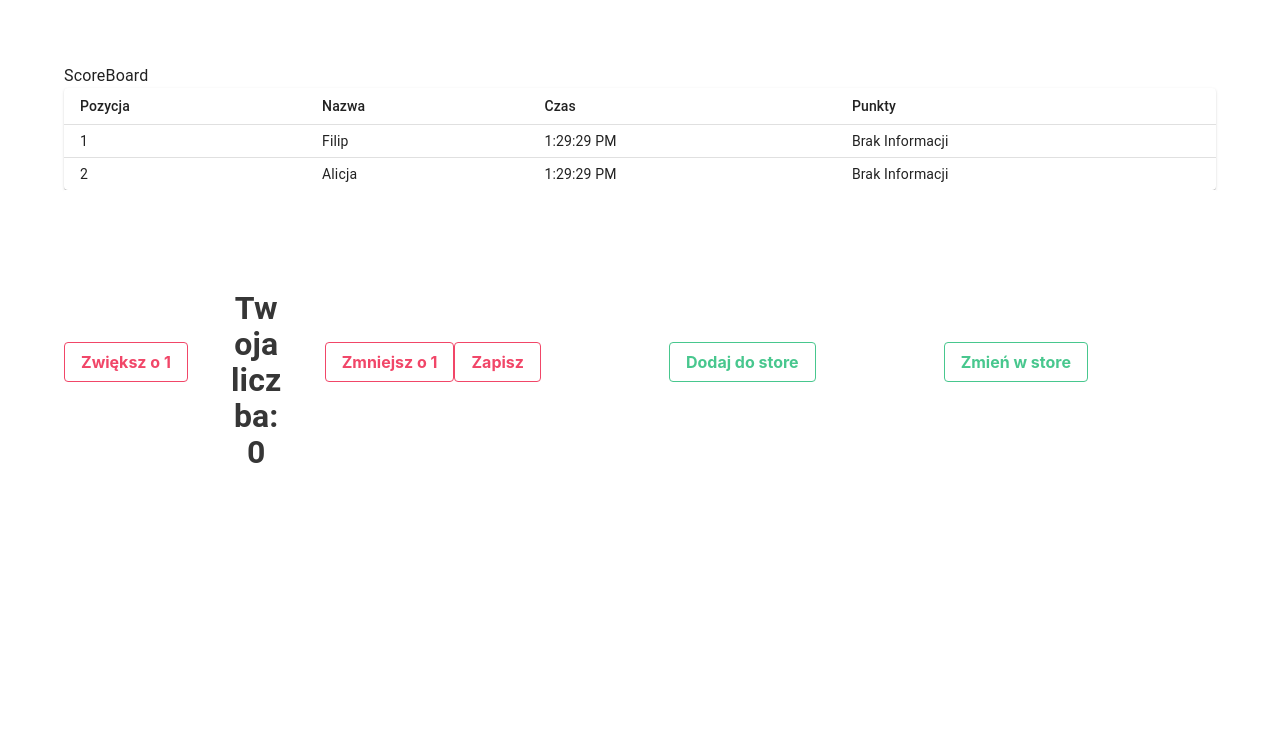
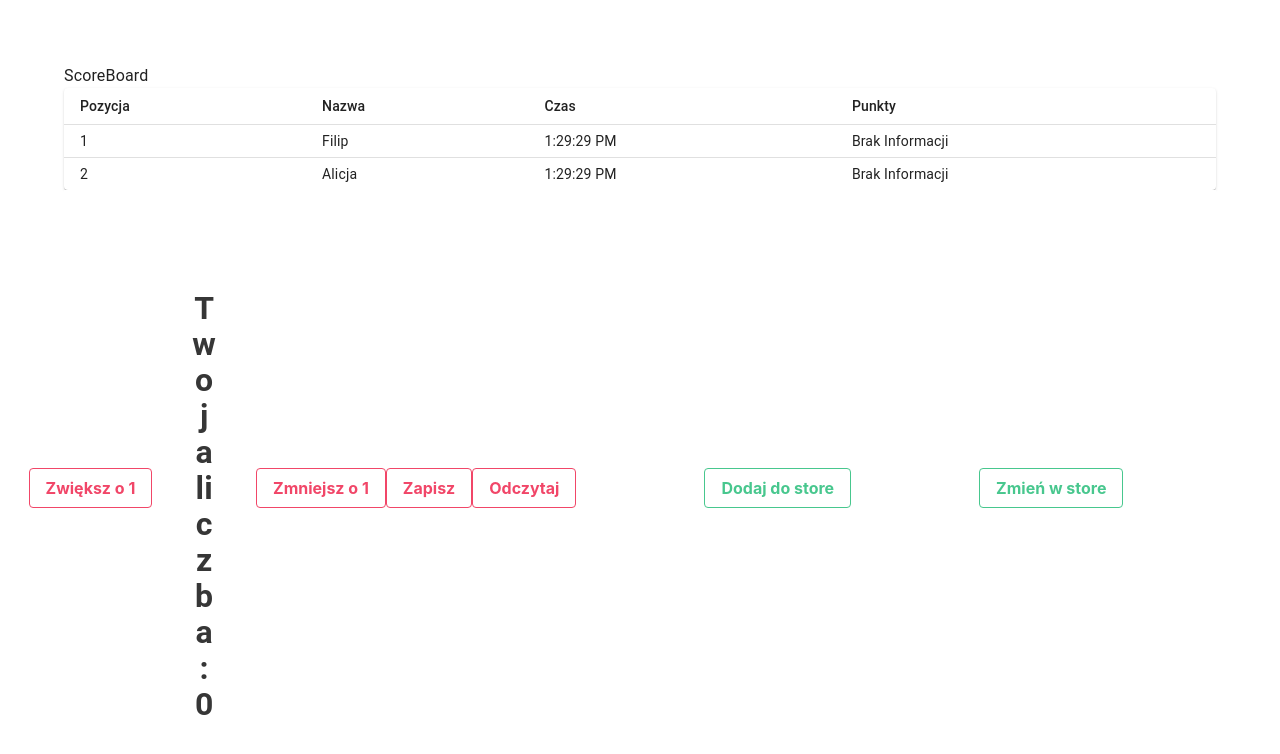
Before and after one commit to konradhanus/thesinners-scoreboard, a React (Create React App) app: page / in a window 1280 px wide. Shown: the top 754 px of the page. Built offline with nearby package versions, Linux system fonts and the light colour scheme.

Commit message:
firebase save mechanism

```diff
--- a/package.json
+++ b/package.json
@@ -20,6 +20,7 @@
     "react-dom": "^18.2.0",
     "react-redux": "^8.0.2",
     "react-scripts": "5.0.1",
+    "react-uuid": "^1.0.2",
     "redux": "^4.2.0",
     "redux-saga": "^1.1.3",
     "styled-components": "^5.3.5",
--- a/src/components/ScoreBoard/index.js
+++ b/src/components/ScoreBoard/index.js
@@ -6,8 +6,9 @@ import { scoreData } from "./scoreData";
 import ScoreTable from "./Table";
 import Button from "./Button";
 import IncrementButton from "../IncrementButton";
-import { getDatabase, ref, set } from "firebase/database";
-import { app as firebaseApp } from '../../firebase';
+import { getDatabase, set, ref, get } from "firebase/database";
+import uuid from "react-uuid";
+import { app as firebaseApp } from "../../firebase";
 import {
   TableContainer,
   Wrapper,
@@ -15,7 +16,6 @@ import {
   MessageContainer,
   StatusContainer,
 } from "./style";
-
 
 function ScoreBoard(props) {
   const [count, setCount] = useState(0);
@@ -27,38 +27,46 @@ function ScoreBoard(props) {
   console.log("Status: ", props.change);
   console.log("Counter: ", count);
 
-// Create a reference to the file we want to download
-//
   const database = getDatabase(firebaseApp);
 
   function setData() {
+    const uuidKey = uuid();
 
- set(ref(database, 'public/'), {
-  players: {
+    set(ref(database, "public/" + "players/" + "/" + uuidKey), {
+      player: {
         name: "Alicja",
         age: 22,
         description: "Hi, i like this",
-    points: props.change
+        points: props.change,
       },
- }).then(() => {
-  alert("Twoje dane zostały zapisane")
+    })
+      .then(() => {
+        alert("Twoje dane zostały zapisane");
       })
       .catch((error) => {
-  alert(error + "Nie zapisało się")
+        alert(error + "Nie zapisało się");
+      });
+  }
+
+  // function getDatabase() {
+  //   const data = "https://rankingdog-default-rtdb.firebaseio.com/public/data.json?print=pretty"
+  // }
+
+  function getData() {
+    get(ref(database, "public")).then((snapshot) => {
+      const players = [];
+
+      snapshot.forEach((childSnapshot) => {
+        players.push(childSnapshot.val());
       });
 
+      alert("Gracze");
+
+      console.log("gracze:", players, snapshot);
+
+      return <div>{players}</div>;
+    });
   }
-
-
-// Get the download URL
-// getDownloadURL(starsRef)
-//   .then((url) => {
-//     // Insert url into an <img> tag to "download"
-//   })
-//   .catch((error) => {
-//     alert(error)
-//   });
-
   return (
     <TableContainer>
       <h1>ScoreBoard</h1>
@@ -69,7 +77,10 @@ function setData() {
             value="Zwiększ o 1"
             onClick={() => setCount(count + 1)}
           />
-          <h3 style={{ marginTop: 60, padding: 40, textAlign: "center" }} className="title is-3">
+          <h3
+            style={{ marginTop: 60, padding: 40, textAlign: "center" }}
+            className="title is-3"
+          >
             Twoja liczba:
             <br></br>
             {count}
@@ -78,10 +89,8 @@ function setData() {
             value="Zmniejsz o 1"
             onClick={() => setCount(count - 1)}
           />
-          <IncrementButton
-            value="Zapisz"
-            onClick={() => setData()}
-          />
+          <IncrementButton value="Zapisz" onClick={() => setData()} />
+          <IncrementButton value="Odczytaj" onClick={() => getData()} />
         </Increment>
         <MessageContainer>
           {scoreData.map((item, key) => {
--- a/src/firebase.js
+++ b/src/firebase.js
@@ -21,4 +21,5 @@ const firebaseConfig = {
 const app = initializeApp(firebaseConfig);
 const analytics = getAnalytics(app);
 
+
 export {app, analytics};
```
Also changed, not shown: 1 other file (tests, documents, lock files or other folders). Lines whose indentation alone changed are shown as unchanged.
